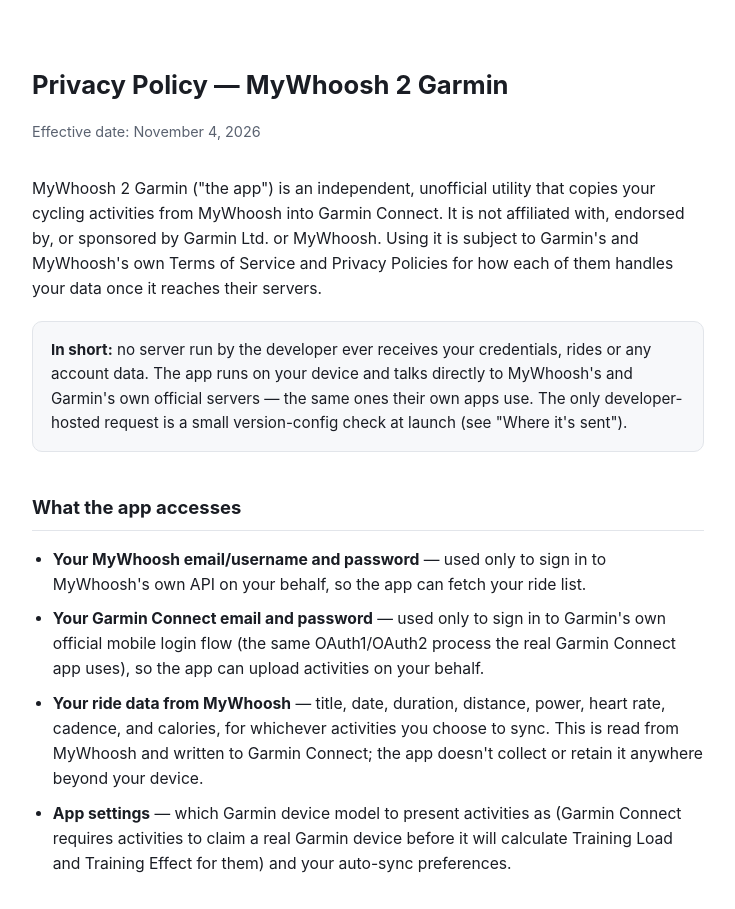
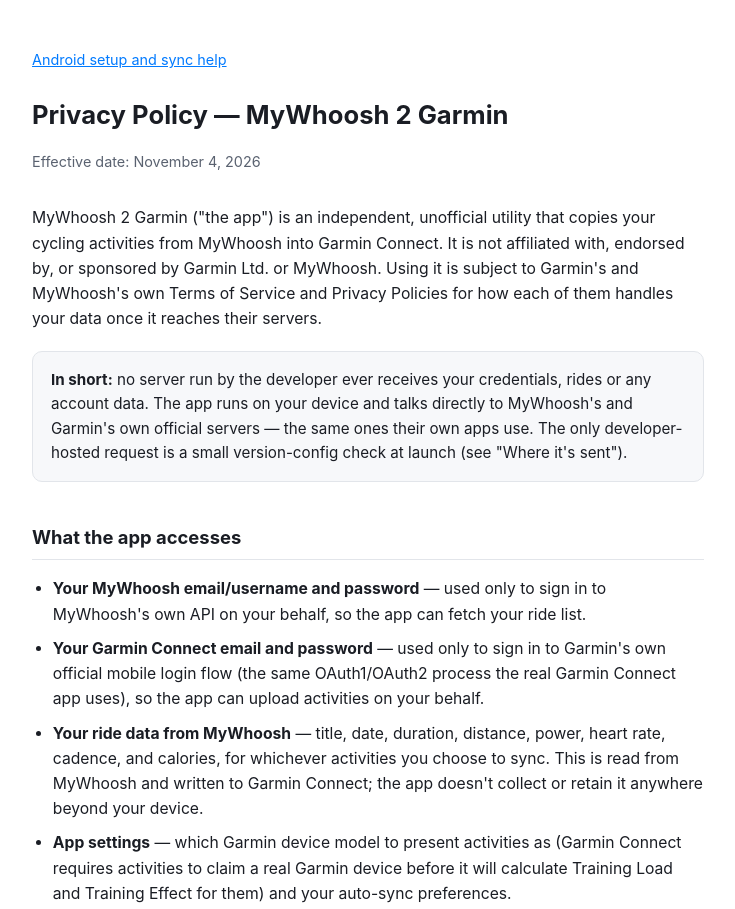
Before and after one commit to DoronK/mywhoosh2garmin-privacy, a plain HTML site: page index.html in a window 1280 px wide. Shown: the top 909 px of the page, without its empty margins (272-1007 px from the left). Drawn offline with Linux system fonts and the light colour scheme.

Commit message:
Link Android setup help without changing policy wording
Adds one navigation link only. The privacy policy, effective date and disclosures are unchanged. AI-assisted change for owner review on the feature branch.

```diff
--- a/index.html
+++ b/index.html
@@ -89,6 +89,7 @@
 </head>
 <body>
 <main>
+  <nav aria-label="Related pages" style="margin-bottom:24px;font-size:0.9rem"><a href="help.html">Android setup and sync help</a></nav>
   <h1>Privacy Policy — MyWhoosh 2 Garmin</h1>
   <p class="meta">Effective date: November 4, 2026</p>
 
```
